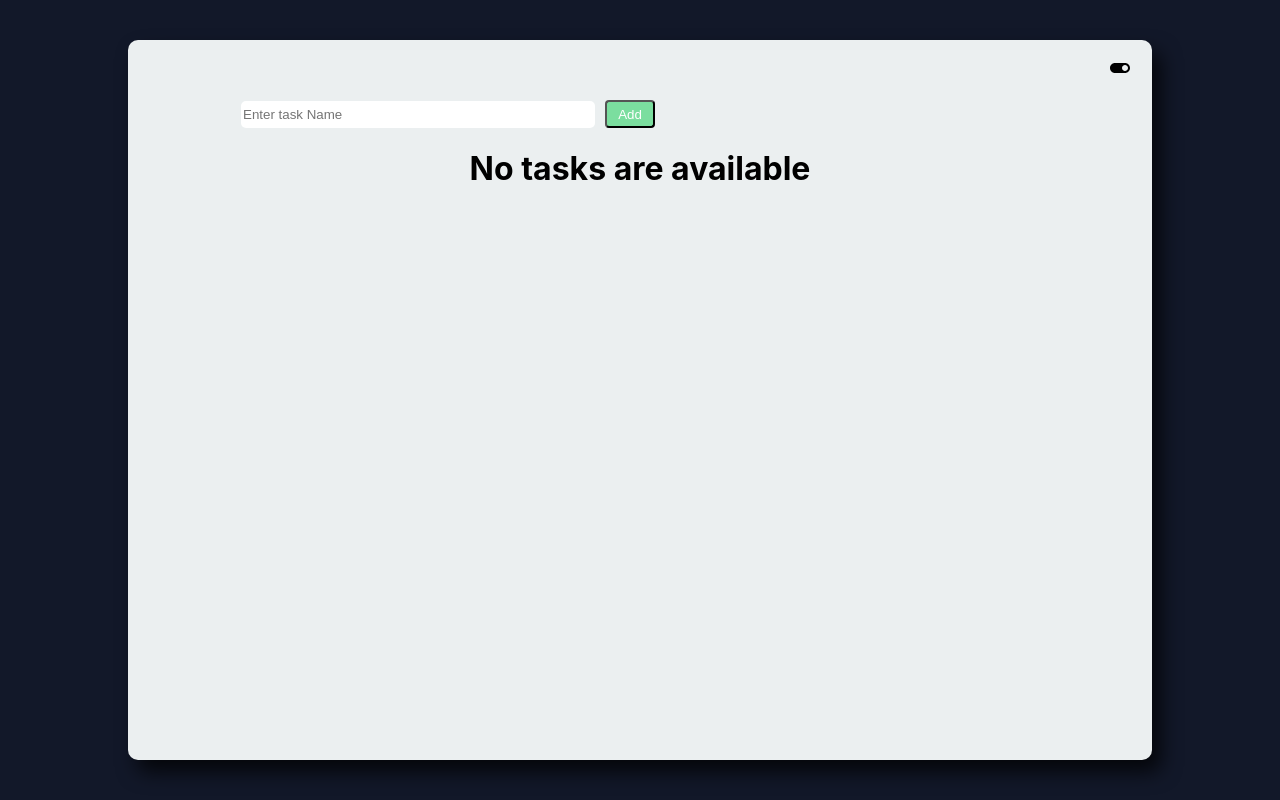
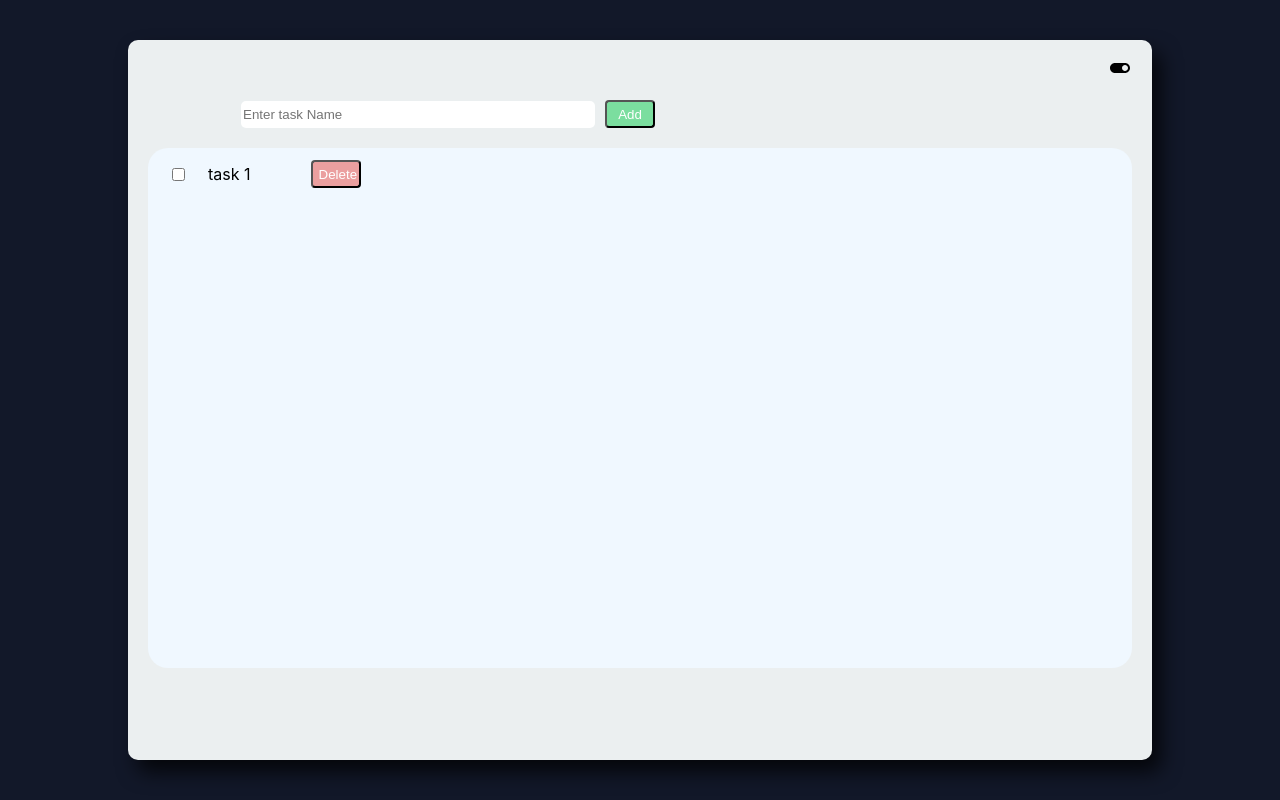
Before and after one commit to sindhusigicharla/Taskmanager2, a React (Create React App) app: page / in a window 1280 px wide. Built offline with nearby package versions, Linux system fonts and the light colour scheme; data requests are answered from the project's data file.

Commit message:
api integration

```diff
--- /dev/null
+++ b/db.json
@@ -0,0 +1,10 @@
+{
+  "tasks": [
+    {
+      "id": "KLe93LCh65g",
+      "description": "task 1",
+      "status": false
+    }
+  ],
+  "$schema": "./node_modules/json-server/schema.json"
+}
--- a/package.json
+++ b/package.json
@@ -11,6 +11,7 @@
     "@testing-library/jest-dom": "^6.9.1",
     "@testing-library/react": "^16.3.2",
     "@testing-library/user-event": "^13.5.0",
+    "json-server": "^1.0.0-beta.15",
     "react": "^19.2.8",
     "react-dom": "^19.2.8",
     "react-scripts": "5.0.1",
--- a/src/App.js
+++ b/src/App.js
@@ -1,78 +1,116 @@
-import logo from './logo.svg';
-import './App.css';
-import Input from './Input';
-import { createContext, useContext, useEffect, useMemo, useState } from 'react';
-import Toggle from './Toggle';
-import TaskList from './TaskList';
-import React from 'react';
+import logo from "./logo.svg";
+import "./App.css";
+import Input from "./Input";
+import { createContext, useContext, useEffect, useMemo, useState } from "react";
+import Toggle from "./Toggle";
+import TaskList from "./TaskList";
+import React from "react";
 
 export const ThemeContext = createContext();
 export const TasksContext = createContext();
 
 function App() {
-  const [tasks, setTasks] = useState([
-  ])
+  const [tasks, setTasks] = useState([]);
 
+  const url = "http://localhost:3000/tasks";
 
-  const [isLightMode, setIsLightMode] = useState(localStorage.getItem('isLightMode')==='true'? true:false);
+  const [isLightMode, setIsLightMode] = useState(
+    localStorage.getItem("isLightMode") === "true" ? true : false,
+  );
 
+  useEffect(() => {
+    getTasks();
+  }, []);
 
+  async function getTasks() {
+    try {
+      const response = await fetch(url);
+      const data = await response.json();
+      setTasks(data);
+    } catch (error) {
+      console.log(error);
+    }
+  }
 
-
-  function addTask(task){
+  async function addTask(task) {
     const newTask = {
       id: new Date().toString(),
       description: task,
       status: false,
+    };
+
+    try {
+      const response = await fetch(url, {
+        method: "POST",
+
+        body: JSON.stringify(newTask),
+      });
+      const data = await response.json();
+
+      console.log(data);
+    } catch (error) {
+      console.log(error);
+    } finally {
+      await getTasks();
     }
-
-
-    setTasks([...tasks, newTask])
-
   }
 
+  async function deleteTask(id) {
+    // const newTasks = tasks.filter(task=>task.id!==id);
+    // setTasks(newTasks);
 
-
-  function deleteTask(id){
-
-    const newTasks = tasks.filter(task=>task.id!==id);
-    setTasks(newTasks);
-
+    try {
+      const reponse = await fetch(`${url}/${id}`, {
+        method: "DELETE",
+      });
+    } catch (error) {
+      console.log(error);
+    } finally {
+      getTasks();
+    }
   }
 
-  function updateTask(id){
-      const newTasks = tasks.map((task)=>{
-        if(task.id===id){
-          return {...task, status: !task.status}
-        }else{
-          return task;
-        }
+  async function updateTask(id) {
+    let task = tasks.find((task) => task.id === id);
 
-      })
-
-      setTasks(newTasks);
+    try {
+      const response = await fetch(`${url}/${id}`, {
+        method: "PATCH",
+        headers: {
+          "Content-type": "application/json",
+        },
+        body: JSON.stringify({ status: !task.status }),
+      });
+      const data = await response.json();
+    } catch (error) {
+      console.log(error);
+    } finally {
+      getTasks();
+    }
   }
 
-  const count = {count: 10}
+  const count = { count: 10 };
 
   const buttonText = {
-    text:'Add'
-  }
-
+    text: "Add",
+  };
 
   return (
-    <div className={`App ${isLightMode?'light-bg':'dark-bg'}`}>
-      <div className='container'>
-          <ThemeContext.Provider value={{isLightMode, setIsLightMode}}>
-                <Toggle/>
-          </ThemeContext.Provider>
+    <div className={`App ${isLightMode ? "light-bg" : "dark-bg"}`}>
+      <div className="container">
+        <ThemeContext.Provider value={{ isLightMode, setIsLightMode }}>
+          <Toggle />
+        </ThemeContext.Provider>
 
-          <Input addTask={addTask}/>
+        <Input addTask={addTask} />
 
-          <TasksContext.Provider value={buttonText}>
-                <TaskList tasks = {tasks} deleteTask={deleteTask} updateTask={updateTask}/>
-          </TasksContext.Provider>
-
+        <TasksContext.Provider value={buttonText}>
+          <TaskList
+            tasks={tasks}
+            deleteTask={deleteTask}
+            updateTask={updateTask}
+          />
+        </TasksContext.Provider>
       </div>
     </div>
   );
@@ -82,16 +120,12 @@ export default App;
 
 // we will use call back to commucate from child to parent
 
-
 // Steps to Install MUI
 // 1. Run "npm install @mui/icons-material"
 // 2. Run "npm install @mui/icons-material @mui/material @emotion/styled @emotion/react"
 
-
-
 //1. How to apply CSS conditionally
 //2. State uplift
-
 
 // The data is propagating from App to TaskList to TaskItem to Button 10 levels and 20 different props
 
@@ -102,5 +136,4 @@ export default App;
 // 1. Context api
 // 2. Centraized storage system, eg: Redux, redux toolkit
 
-
 // In next class we will cover, context api and memoization
```
Also changed, not shown: 1 other file (tests, documents, lock files or other folders).
